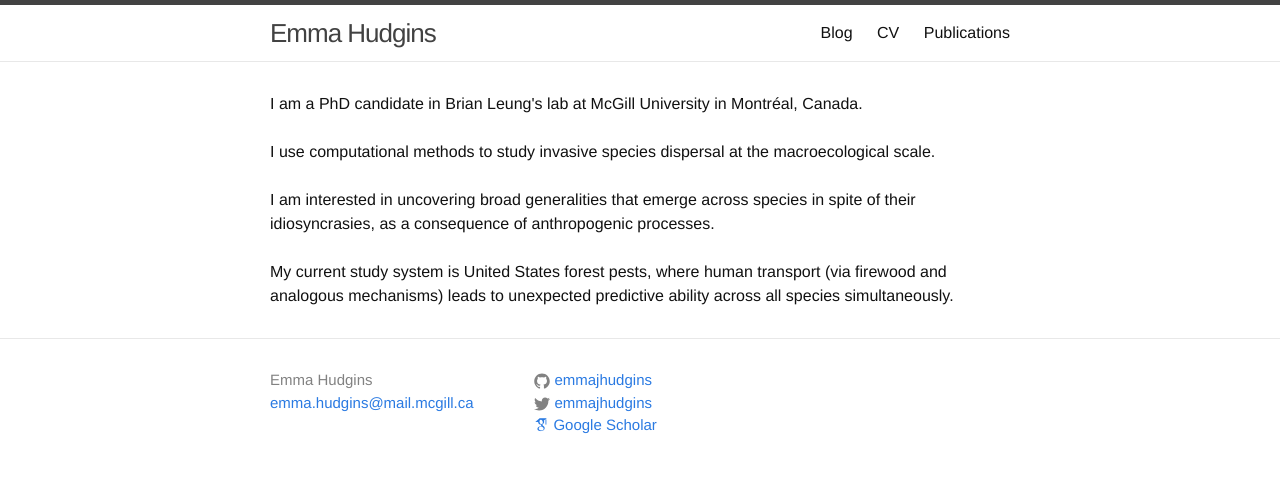
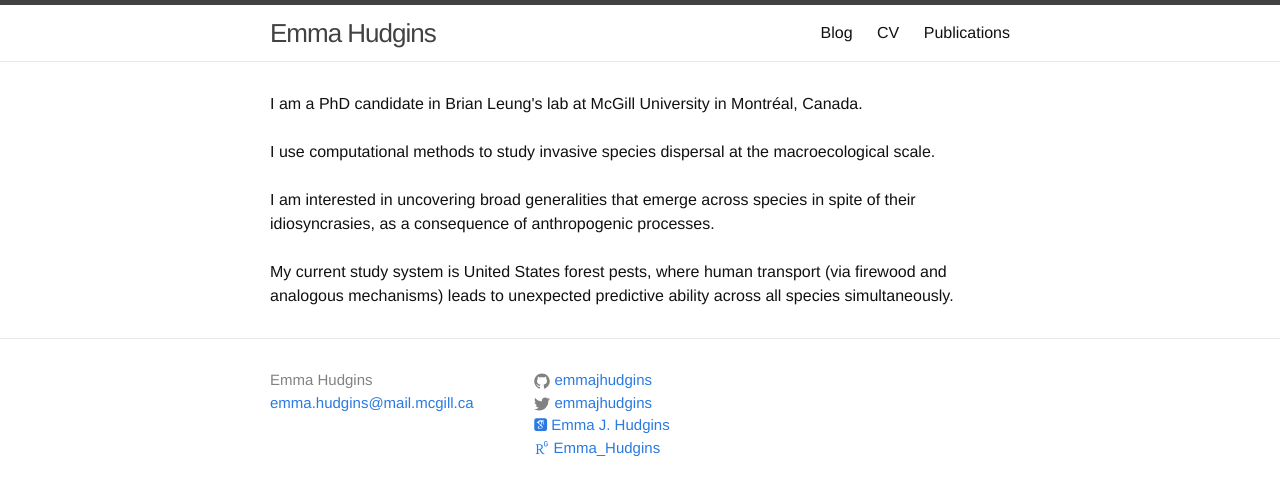
Before and after one commit to emmajhudgins/emmajhudgins.github.io, a Jekyll site: the page built from index.html, in a window 1280 px wide. Shown: the top 496 px of the page. Built offline with Jekyll 4.4.1, drawn with Linux system fonts in a browser that asks for light colours; nearby versions of some CDN libraries; some web fonts are replaced.

Commit message:
Update footer.html

```diff
--- a/_includes/footer.html
+++ b/_includes/footer.html
@@ -28,9 +28,17 @@
 
         <li>
             <a href="https://scholar.google.com/citations?user=BXNwPLcAAAAJ">
-            <i class="ai ai-google-scholar"></i> Google Scholar
+            <i class="ai ai-google-scholar-square"></i> Emma J. Hudgins
           </a>
-          </li>
+        </li>
+
+          <li>
+            <a href="https://www.researchgate.net/profile/Emma_Hudgins">
+            <i class="ai ai-researchgate"></i> Emma_Hudgins
+          </a>
+        </li>
+
+
         </ul>
 
       </div>
```
